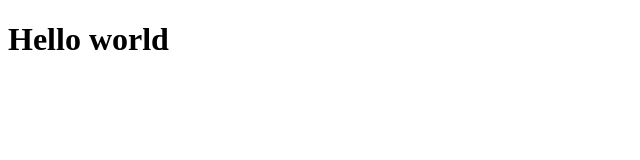
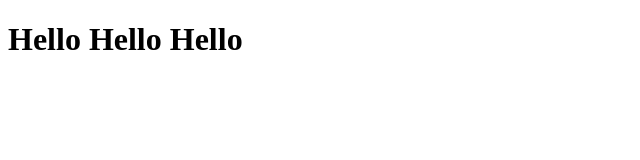
Before and after one commit to Carleton-BIT/IRM1005-lab1-intro-to-git, a plain HTML site: page index.html in a window 1280 px wide. Shown: the whole page, without its empty margins (0-640 px from the left). Drawn offline with Linux system fonts and the light colour scheme.

Commit message:
change title of webpage

```diff
--- a/index.html
+++ b/index.html
@@ -2,11 +2,11 @@
 <html lang="en-ca">
 <head>
   <meta charset="utf-8">
-  <title>Title of the page</title>
+  <title>Lab Lab Lab</title>
   <meta name="viewport" content="width=device-width, initial-scale=1" />
   <meta http-equiv="X-UA-Compatible" content="ie=edge" />
 </head>
 <body>
-	<h1>Hello world</h1>
+	<h1>Hello Hello Hello</h1>
 </body>
 </html>
```
